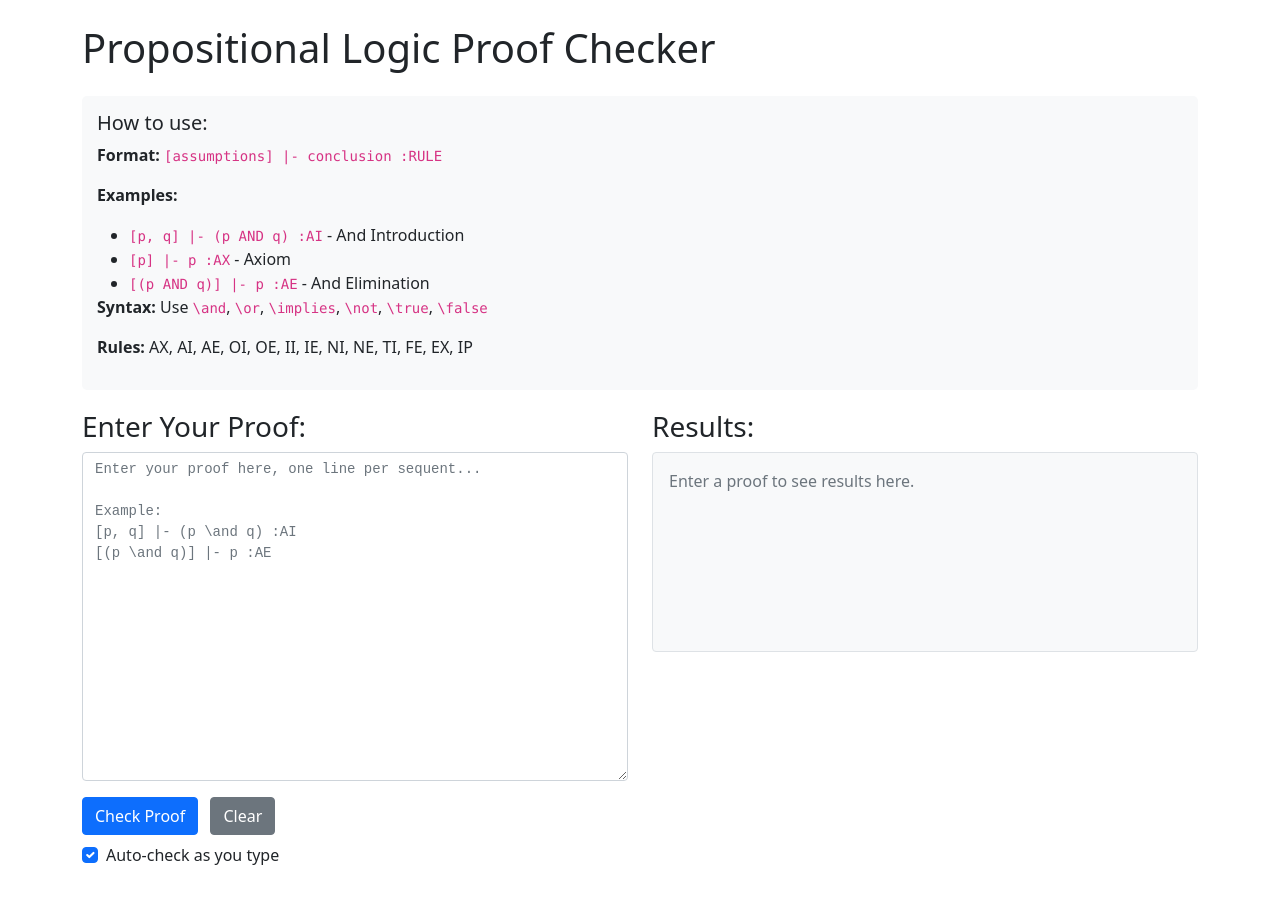
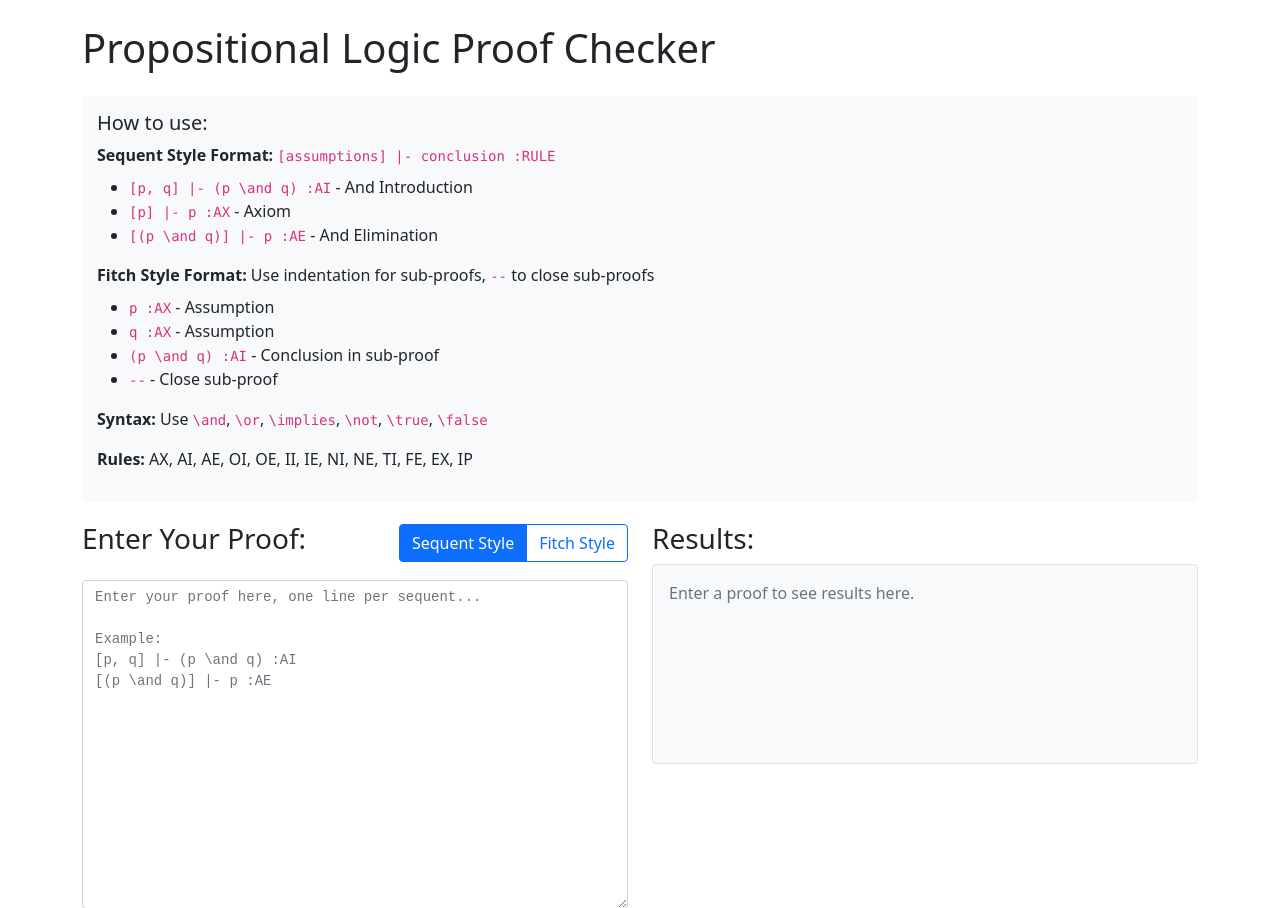
Before and after one commit to Atharva-Gupta/proof-checker, a Flask app: page / in a window 1280 px wide. Shown: the top 908 px of the page. Run offline with Flask 3, Linux system fonts and the light colour scheme.

Commit message:
proof style toggle functionality implemented on web (claude)

```diff
--- a/src/web/app.py
+++ b/src/web/app.py
@@ -132,6 +132,7 @@ def check_proof():
         'total_lines': len(results)
     })
 
+@app.route('/check-fitch-proof', methods=['POST'])
 def create_fitch_style_proof():
     try:
         data = request.json
--- a/src/web/templates/index.html
+++ b/src/web/templates/index.html
@@ -36,20 +36,38 @@
 
         <div class="help-section">
             <h5>How to use:</h5>
-            <p><strong>Format:</strong> <code>[assumptions] |- conclusion :RULE</code></p>
-            <p><strong>Examples:</strong></p>
-            <ul class="mb-0">
-                <li><code>[p, q] |- (p AND q) :AI</code> - And Introduction</li>
-                <li><code>[p] |- p :AX</code> - Axiom</li>
-                <li><code>[(p AND q)] |- p :AE</code> - And Elimination</li>
-            </ul>
+            <div class="mb-3">
+                <strong>Sequent Style Format:</strong> <code>[assumptions] |- conclusion :RULE</code>
+                <ul class="mt-2 mb-0">
+                    <li><code>[p, q] |- (p \and q) :AI</code> - And Introduction</li>
+                    <li><code>[p] |- p :AX</code> - Axiom</li>
+                    <li><code>[(p \and q)] |- p :AE</code> - And Elimination</li>
+                </ul>
+            </div>
+            <div class="mb-3">
+                <strong>Fitch Style Format:</strong> Use indentation for sub-proofs, <code>--</code> to close sub-proofs
+                <ul class="mt-2 mb-0">
+                    <li><code>p :AX</code> - Assumption</li>
+                    <li><code>q :AX</code> - Assumption</li>
+                    <li><code>  (p \and q) :AI</code> - Conclusion in sub-proof</li>
+                    <li><code>--</code> - Close sub-proof</li>
+                </ul>
+            </div>
             <p><strong>Syntax:</strong> Use <code>\and</code>, <code>\or</code>, <code>\implies</code>, <code>\not</code>, <code>\true</code>, <code>\false</code></p>
             <p><strong>Rules:</strong> AX, AI, AE, OI, OE, II, IE, NI, NE, TI, FE, EX, IP</p>
         </div>
 
         <div class="row">
             <div class="col-md-6">
-                <h3>Enter Your Proof:</h3>
+                <div class="d-flex justify-content-between align-items-center mb-3">
+                    <h3>Enter Your Proof:</h3>
+                    <div class="btn-group" role="group" aria-label="Proof Style">
+                        <input type="radio" class="btn-check" name="proof-style" id="sequent-style" value="sequent" checked>
+                        <label class="btn btn-outline-primary" for="sequent-style">Sequent Style</label>
+                        <input type="radio" class="btn-check" name="proof-style" id="fitch-style" value="fitch">
+                        <label class="btn btn-outline-primary" for="fitch-style">Fitch Style</label>
+                    </div>
+                </div>
                 <textarea id="proof-input" class="form-control proof-editor" rows="15" placeholder="Enter your proof here, one line per sequent...
 
 Example:
@@ -120,6 +138,7 @@ Example:
         function checkProof() {
             const proofText = document.getElementById('proof-input').value;
             const resultsDiv = document.getElementById('results');
+            const proofStyle = document.querySelector('input[name="proof-style"]:checked').value;
 
             if (!proofText.trim()) {
                 resultsDiv.innerHTML = '<p class="text-muted">Enter a proof to see results here.</p>';
@@ -130,7 +149,9 @@ Example:
 
             resultsDiv.innerHTML = '<p class="text-info">Checking proof...</p>';
 
-            fetch('/check-proof', {
+            const endpoint = proofStyle === 'fitch' ? '/check-fitch-proof' : '/check-proof';
+
+            fetch(endpoint, {
                 method: 'POST',
                 headers: {
                     'Content-Type': 'application/json',
@@ -156,6 +177,39 @@ Example:
                 autoCheckTimeout = setTimeout(checkProof, 500);
             }
         });
+
+        // Add event listeners for proof style radio buttons
+        document.querySelectorAll('input[name="proof-style"]').forEach(radio => {
+            radio.addEventListener('change', function() {
+                updatePlaceholderText();
+                if (document.getElementById('auto-check').checked) {
+                    clearTimeout(autoCheckTimeout);
+                    autoCheckTimeout = setTimeout(checkProof, 500);
+                }
+            });
+        });
+
+        function updatePlaceholderText() {
+            const proofStyle = document.querySelector('input[name="proof-style"]:checked').value;
+            const textarea = document.getElementById('proof-input');
+
+            if (proofStyle === 'fitch') {
+                textarea.placeholder = `Enter your Fitch-style proof here...
+
+Example:
+p :AX
+q :AX
+  (p \and q) :AI
+--
+(p \and q) :AE`;
+            } else {
+                textarea.placeholder = `Enter your proof here, one line per sequent...
+
+Example:
+[p, q] |- (p \and q) :AI
+[(p \and q)] |- p :AE`;
+            }
+        }
 
         document.getElementById('clear-proof').addEventListener('click', function() {
             document.getElementById('proof-input').value = '';
```
